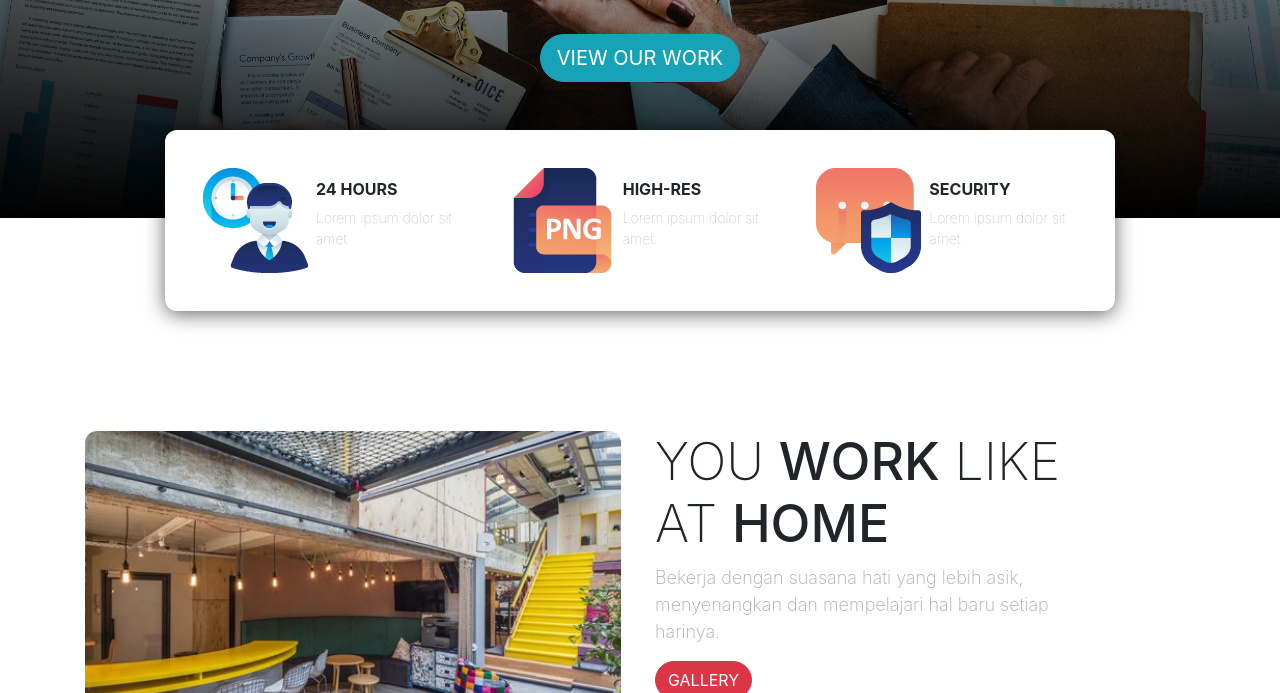
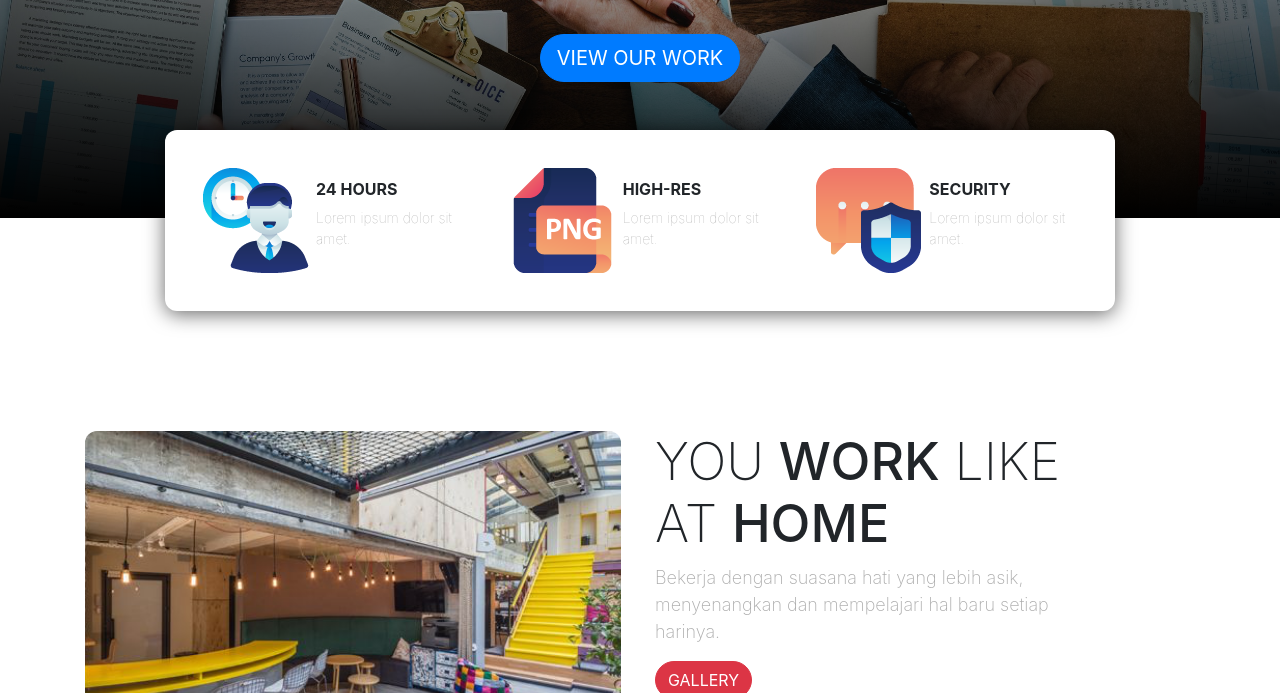
Before and after one commit to orang-ke-dua/rebase, a plain HTML site: page index.html in a window 1280 px wide. Shown: the part 407-1100 px from the top of the page. Drawn offline with nearby package versions, Linux system fonts and the light colour scheme; a web font is replaced by a local one.

Commit message:
ubah warna tombol view or work

```diff
--- a/index.html
+++ b/index.html
@@ -45,7 +45,7 @@
   <div class="jumbotron jumbotron-fluid">
     <div class="container">
       <h1 class="display-4">Get work done <span>faster</span> <br>and <span>better</span> with us</h1>
-      <a href="#" class="btn btn-info btn-lg tombol">View Our Work</a>
+      <a href="#" class="btn btn-primary btn-lg tombol">View Our Work</a>
     </div>
   </div>
   <!-- akhir Jumbotron -->
```
